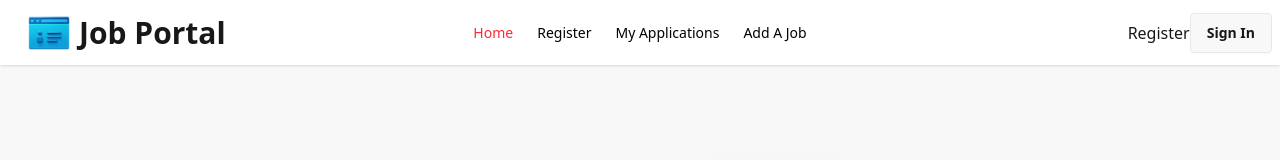
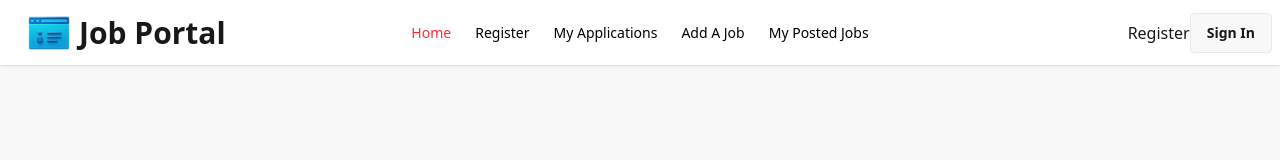
Before and after one commit to riponmondalbd/job-portal, a React (Vite) app in the folder job-portal-client/: page / in a window 1280 px wide. Shown: the top 160 px of the page. Built offline with nearby package versions, Linux system fonts and the light colour scheme; no server answers.

Commit message:
get job application for the recrutier using query params

```diff
--- a/job-portal-client/src/pages/AddJob/AddJob.jsx
+++ b/job-portal-client/src/pages/AddJob/AddJob.jsx
@@ -1,8 +1,10 @@
+import { useNavigate } from "react-router";
 import Swal from "sweetalert2";
 import useAuth from "../../hooks/useAuth";
 
 const AddJob = () => {
   const { user } = useAuth();
+  const navigate = useNavigate();
 
   const handleAddJob = (e) => {
     e.preventDefault();
@@ -37,6 +39,7 @@ const AddJob = () => {
             icon: "success",
             draggable: true,
           });
+          navigate("/myPostedJobs");
         }
       });
   };
--- /dev/null
+++ b/job-portal-client/src/pages/MyPostedJobs/MyPostedJobs.jsx
@@ -0,0 +1,23 @@
+import { useEffect, useState } from "react";
+import useAuth from "../../hooks/useAuth";
+
+const MyPostedJobs = () => {
+  const { user } = useAuth();
+  const [jobs, setJobs] = useState([]);
+
+  useEffect(() => {
+    fetch(`http://localhost:5000/jobs?email=${user.email}`)
+      .then((res) => res.json())
+      .then((data) => {
+        console.log(data);
+        setJobs(data);
+      });
+  }, [user.email]);
+  return (
+    <div>
+      <h2 className="text-3xl">Posted Jobs: {jobs.length}</h2>
+    </div>
+  );
+};
+
+export default MyPostedJobs;
--- a/job-portal-client/src/pages/shared/Navbar.jsx
+++ b/job-portal-client/src/pages/shared/Navbar.jsx
@@ -55,6 +55,16 @@ const Navbar = () => {
           }
         >
           Add A Job
+        </NavLink>
+      </li>
+      <li>
+        <NavLink
+          to={"/myPostedJobs"}
+          className={({ isActive }) =>
+            isActive ? "text-red-500" : "text-black"
+          }
+        >
+          My Posted Jobs
         </NavLink>
       </li>
     </>
--- a/job-portal-client/src/router/router.jsx
+++ b/job-portal-client/src/router/router.jsx
@@ -5,6 +5,7 @@ import Home from "../pages/Home/Home";
 import JobApply from "../pages/JobApply/JobApply";
 import JobDetails from "../pages/JobDetails/JobDetails";
 import MyApplications from "../pages/MyApplications/MyApplications";
+import MyPostedJobs from "../pages/MyPostedJobs/MyPostedJobs";
 import Register from "../pages/Register/Register";
 import SignIn from "../pages/SignIn/SignIn";
 import PrivateRoute from "./PrivateRoute";
@@ -63,6 +64,14 @@ const router = createBrowserRouter([
           </PrivateRoute>
         ),
       },
+      {
+        path: "/myPostedJobs",
+        element: (
+          <PrivateRoute>
+            <MyPostedJobs />
+          </PrivateRoute>
+        ),
+      },
     ],
   },
 ]);
```
Also changed, not shown: 1 other file (tests, documents, lock files or other folders).
